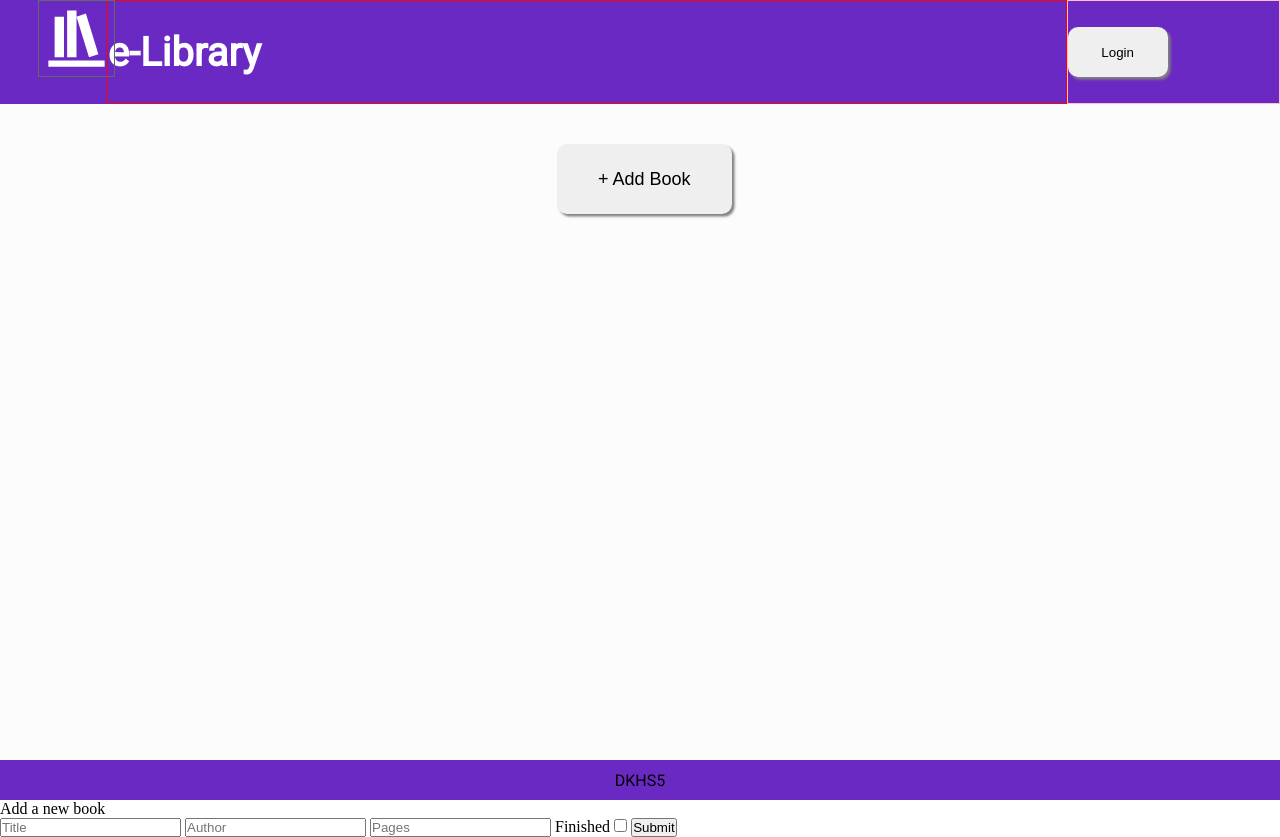
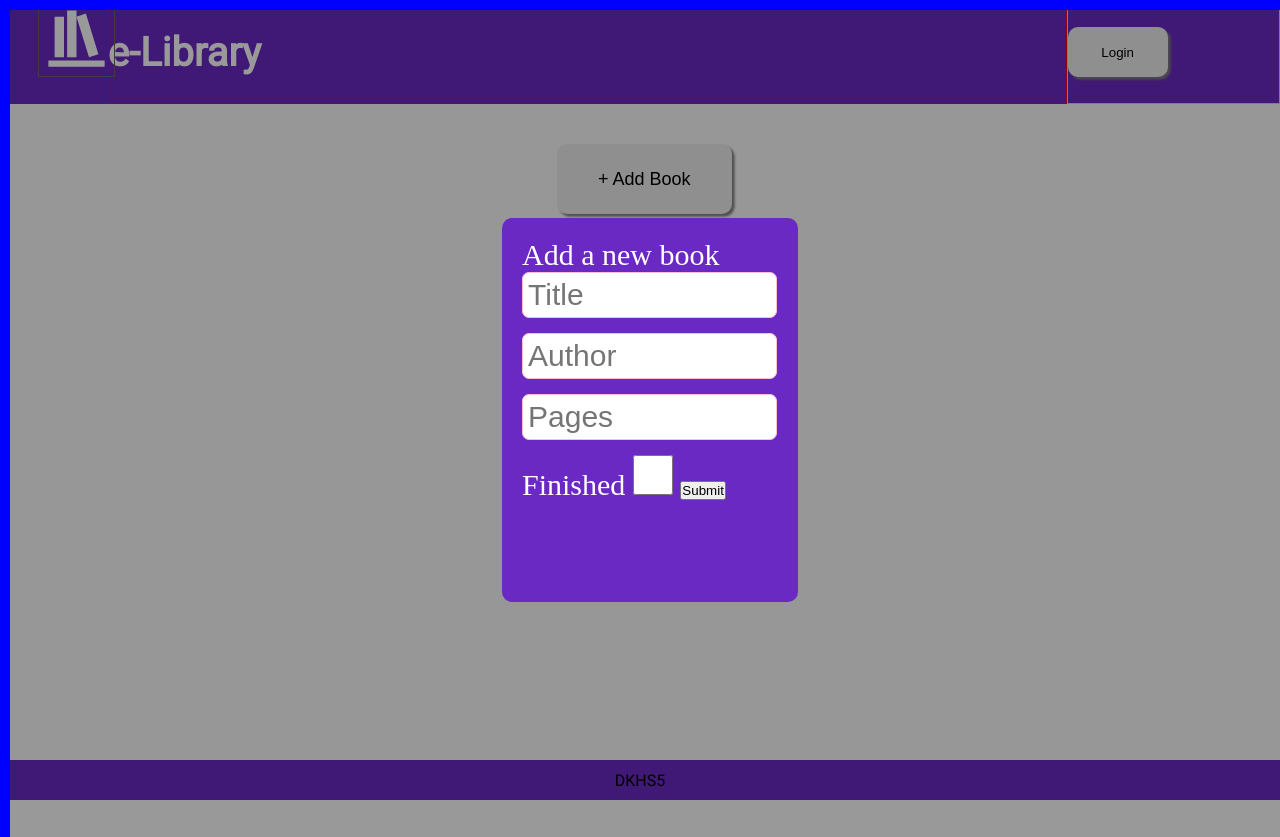
Before and after one commit to DKHomerSwish5/Library, a plain HTML site: page index.html in a window 1280 px wide. Both pictures are taken after a click on the button "+ Add Book". After the commit the page ends 800 px from the top, so only its background shows below. Drawn offline with Linux system fonts and the light colour scheme.

Commit message:
Have Book Input Modal Box

```diff
--- a/script.js
+++ b/script.js
@@ -4,9 +4,14 @@ const myLibrary = [];
 
 
 addBtn.addEventListener("click", bookModal);
-
+window.addEventListener("click", closeModal);
 function bookModal(){
     modal.style.display = "block";
+}
+function closeModal(event){
+    if (event.target == modal) {
+        modal.style.display = "none";
+      }
 }
 function Book(){
 
--- a/style.css
+++ b/style.css
@@ -78,3 +78,45 @@ img{
     align-items: center;
     justify-content: center;
 }
+
+/* The Modal (background) */
+.modal {
+    display: none; /* Hidden by default */
+    position: fixed; /* Stay in place */
+    z-index: 1; /* Sit on top */
+    padding-top: 26vh; /* Location of the box */
+    left: 0;
+    top: 0;
+    width: 100%; /* Full width */
+    height: 100%; /* Full height */
+    overflow: auto; /* Enable scroll if needed */
+    background-color: rgb(0,0,0); /* Fallback color */
+    background-color: rgba(0,0,0,0.4); /* Black w/ opacity */
+    border:10px solid blue;
+  }
+
+  /* Modal Content */
+  .modal-content {
+    background-color: rgb(107, 41, 195);
+    margin: auto;
+    padding: 20px;
+    border-radius: 10px;
+    width: 20%;
+    height: 43%
+  }
+  .modal-content{
+    color: white;
+    font-size: 30px;
+  }
+  input{
+    width: 95%;
+    margin-bottom: 15px;
+    padding: 5px;
+    border: 1px solid pink;
+    border-radius: 7px;
+    font-size: 30px;
+  }
+  #Checkbox{
+    width: 40px;
+    height: 40px;
+  }
```
